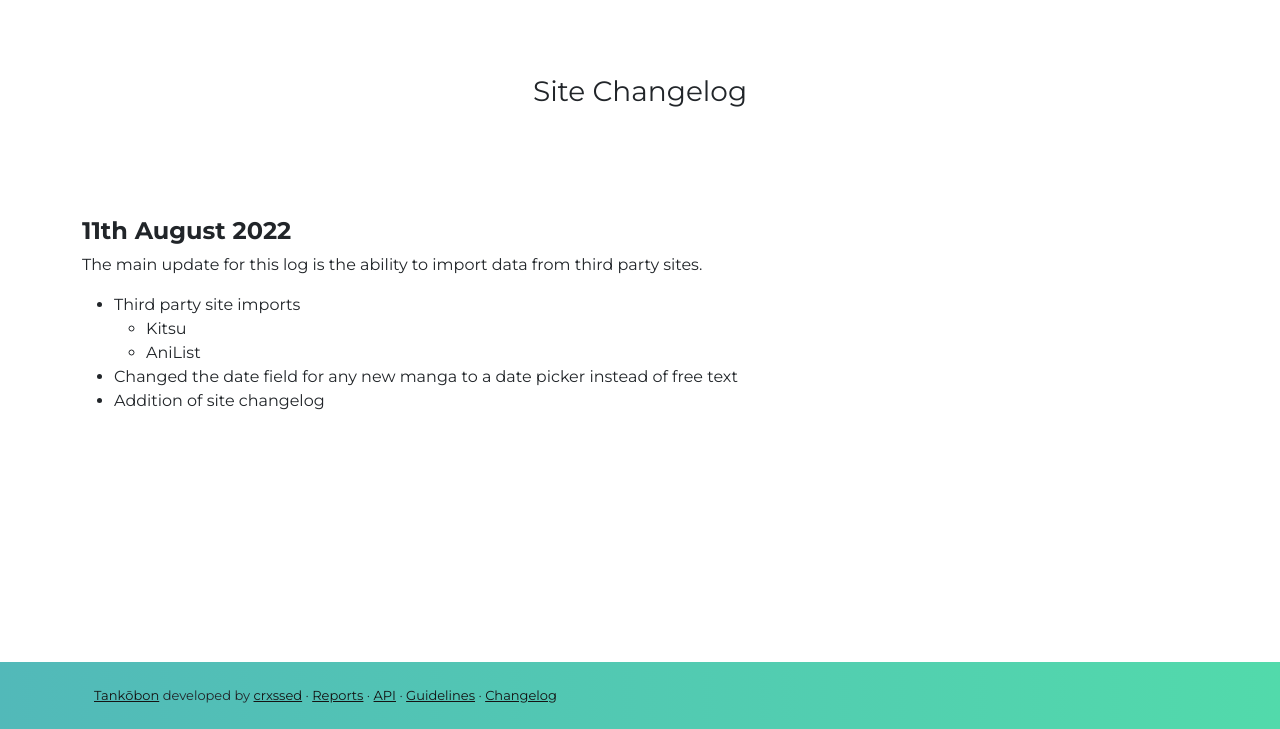
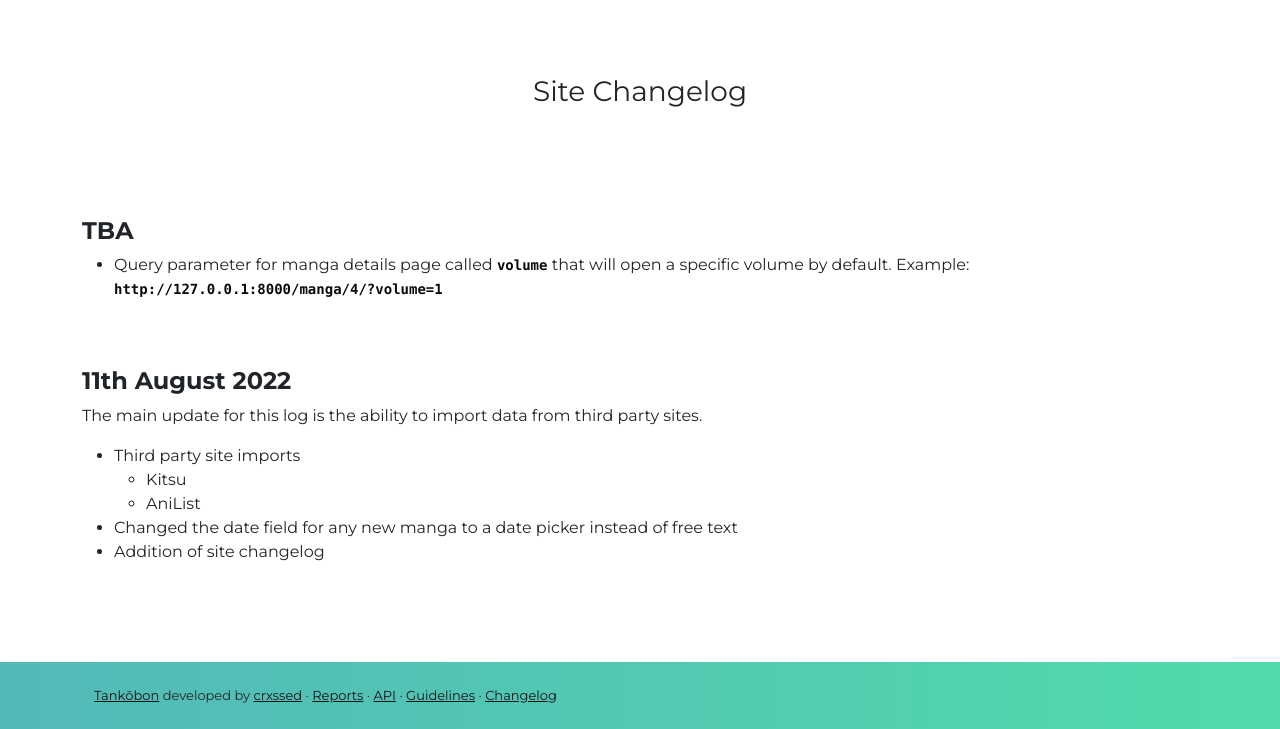
Before and after one commit to crxssed7/tankobon, a Django app: page /changelog/ in a window 1280 px wide. Shown: the part 71-800 px from the top of the page. Run offline with Django 3.2, Linux system fonts and the light colour scheme.

Commit message:
add a query param to detail page
`volume` that determines what volume section is open by default

```diff
--- a/web/templates/web/changelog.html
+++ b/web/templates/web/changelog.html
@@ -19,6 +19,12 @@
     <h3>Site Changelog</h3>
 </div>
 <div class="container section">
+    <h4><b>TBA</b></h4>
+    <ul>
+        <li>Query parameter for manga details page called <code>volume</code> that will open a specific volume by default. Example: <code>http://127.0.0.1:8000/manga/4/?volume=1</code></li>
+    </ul>
+</div>
+<div class="container section">
     <h4><b>11th August 2022</b></h4>
     <p>The main update for this log is the ability to import data from third party sites.</p>
     <ul>
--- a/web/views.py
+++ b/web/views.py
@@ -52,10 +52,18 @@ class SearchResultsView(ListView):
 def detail(request, manga_id):
     manga = get_object_or_404(Manga, id=manga_id)
 
+    open_vol_request = request.GET.get('volume')
+    open_vol = -1
+    try:
+        open_vol = int(open_vol_request)
+    except:
+        # If the volume the user provided is not a number, just default to the non tankobon chapters
+        open_vol = -1
+
     volumes = Volume.objects.filter(manga=manga, absolute_number__gte=0).order_by('absolute_number')
     nontankobon = Volume.objects.filter(manga=manga, absolute_number__lt=0).first()
 
-    return render(request, 'web/detail.html', context={'manga': manga, 'data': volumes, 'chapters_nonvolumed': nontankobon, 'search_active': 'active'})
+    return render(request, 'web/detail.html', context={'manga': manga, 'data': volumes, 'chapters_nonvolumed': nontankobon, 'search_active': 'active', 'open_vol': open_vol})
 
 @login_required
 def new_manga(request):
```
Also changed, not shown: chp_formatter.py (+9 -9 lines), web/templates/web/detail.html (+8 -0 lines).
